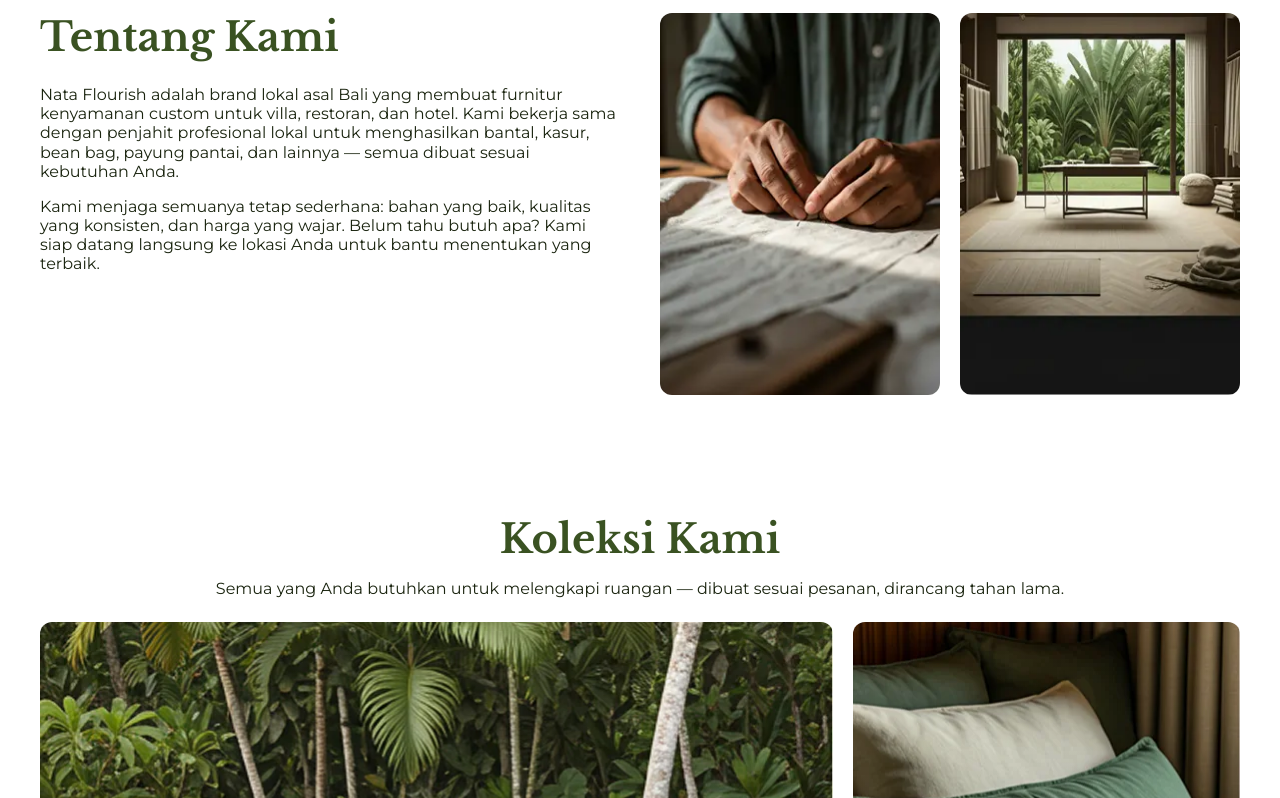
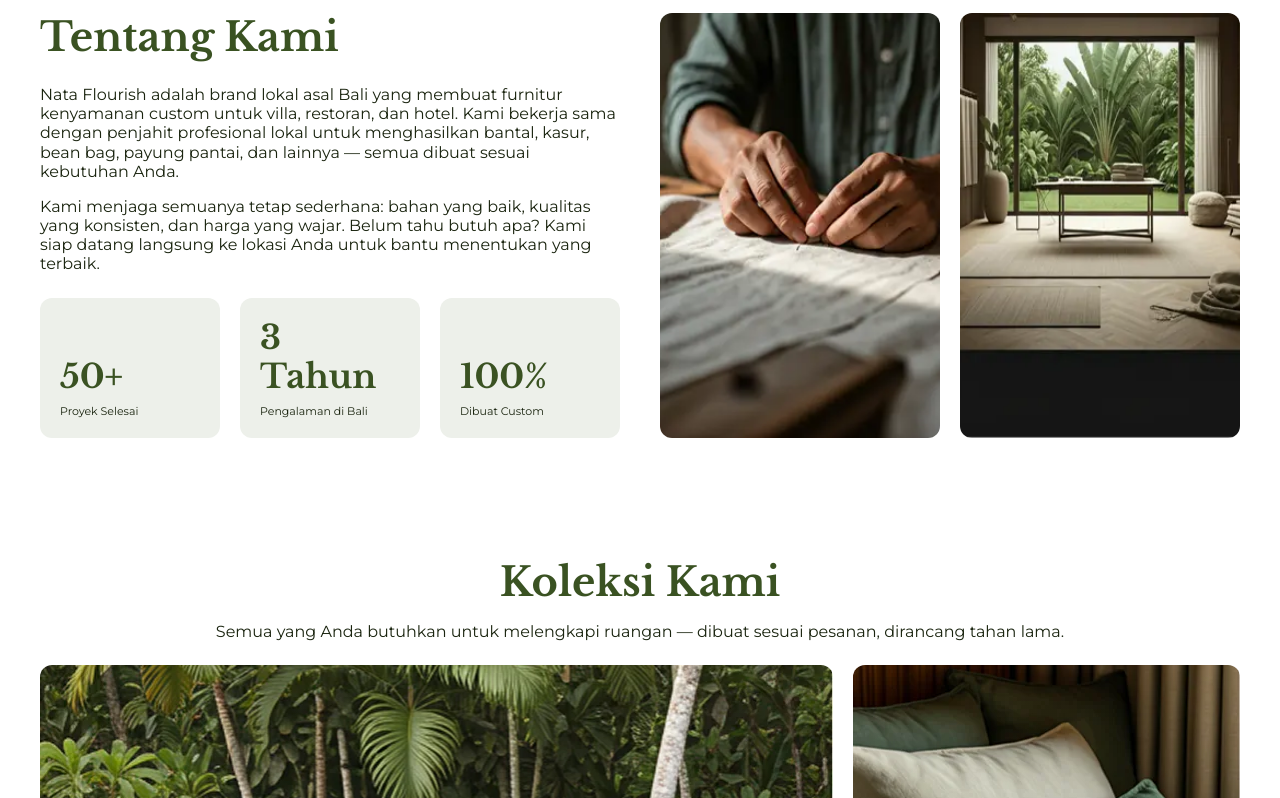
Before and after one commit to Arrasyidff/nata-flourish, a Next.js app: page / in a window 1280 px wide. Shown: the part 1058-1856 px from the top of the page. Built offline with nearby package versions, Linux system fonts and the light colour scheme.

Commit message:
feat: Enhance AboutContent component with statistics display. Added a stats section showcasing project completion, experience, and custom creation, improving the informational value of the About page.

```diff
--- a/src/components/sections/about/AboutContent.tsx
+++ b/src/components/sections/about/AboutContent.tsx
@@ -1,16 +1,43 @@
+const stats = [
+  { value: "50+", label: "Proyek Selesai" },
+  { value: "3 Tahun", label: "Pengalaman di Bali" },
+  { value: "100%", label: "Dibuat Custom" },
+];
+
 export default function AboutContent() {
   return (
-    <div className="flex flex-col gap-6">
+    <div className="flex flex-col gap-6 h-full">
       <h2 className="font-heading text-h2 font-bold text-green-normal-active">
         Tentang Kami
       </h2>
       <div className="flex flex-col gap-4">
         <p className="text-body-1 font-normal text-green-darker">
-          Nata Flourish adalah brand lokal asal Bali yang membuat furnitur kenyamanan custom untuk villa, restoran, dan hotel. Kami bekerja sama dengan penjahit profesional lokal untuk menghasilkan bantal, kasur, bean bag, payung pantai, dan lainnya — semua dibuat sesuai kebutuhan Anda.
+          Nata Flourish adalah brand lokal asal Bali yang membuat furnitur
+          kenyamanan custom untuk villa, restoran, dan hotel. Kami bekerja sama
+          dengan penjahit profesional lokal untuk menghasilkan bantal, kasur,
+          bean bag, payung pantai, dan lainnya — semua dibuat sesuai kebutuhan
+          Anda.
         </p>
         <p className="text-body-1 font-normal text-green-darker">
-          Kami menjaga semuanya tetap sederhana: bahan yang baik, kualitas yang konsisten, dan harga yang wajar. Belum tahu butuh apa? Kami siap datang langsung ke lokasi Anda untuk bantu menentukan yang terbaik.
+          Kami menjaga semuanya tetap sederhana: bahan yang baik, kualitas yang
+          konsisten, dan harga yang wajar. Belum tahu butuh apa? Kami siap
+          datang langsung ke lokasi Anda untuk bantu menentukan yang terbaik.
         </p>
+      </div>
+      <div className="grid grid-cols-3 gap-grid-gap flex-1">
+        {stats.map((stat) => (
+          <div
+            key={stat.label}
+            className="flex flex-col gap-2 bg-green-light rounded-card p-5 justify-end items-start"
+          >
+            <span className="font-heading text-h3 font-bold text-green-normal-active">
+              {stat.value}
+            </span>
+            <span className="text-body-3 font-normal text-green-darker">
+              {stat.label}
+            </span>
+          </div>
+        ))}
       </div>
     </div>
   );
```
